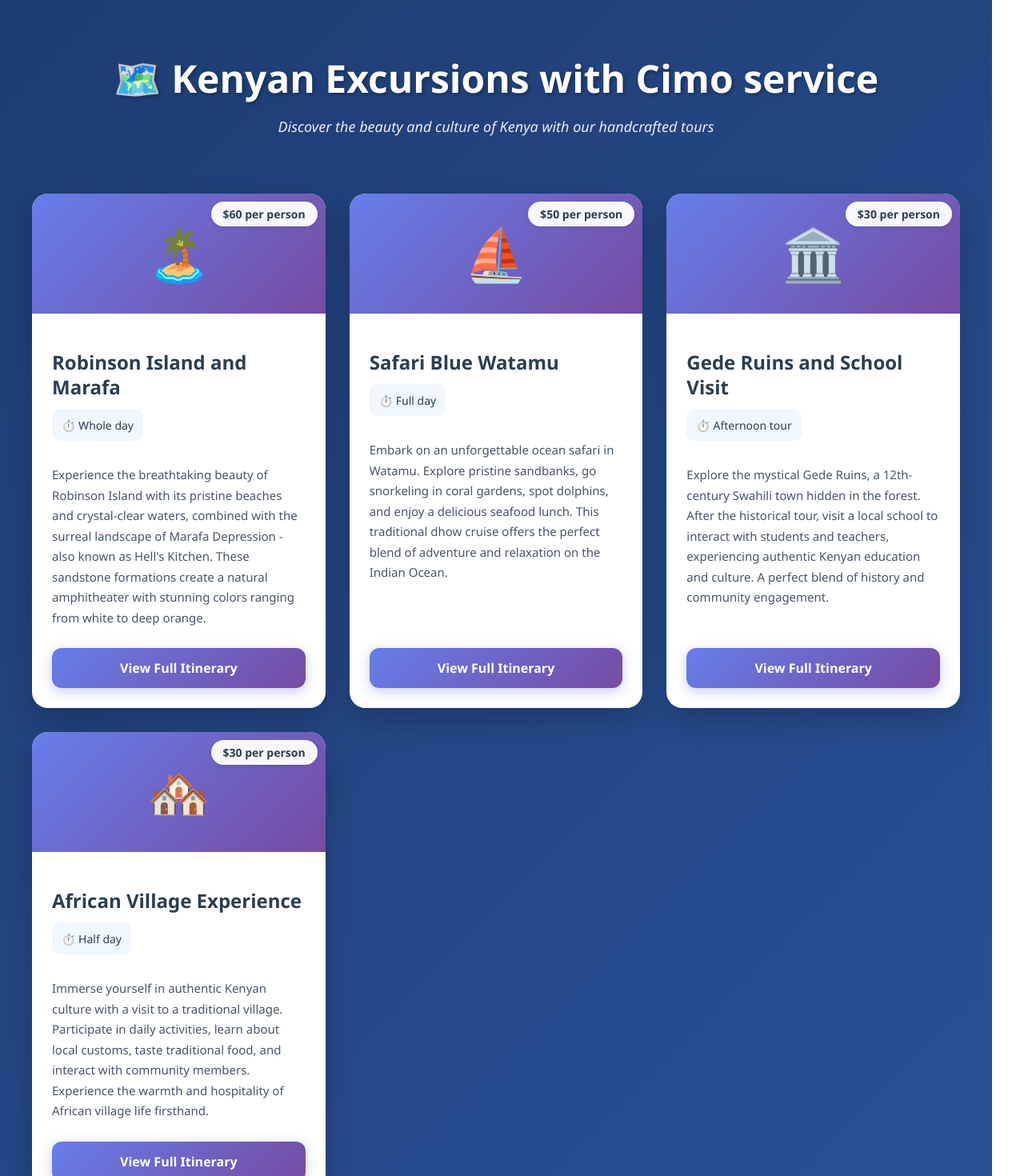
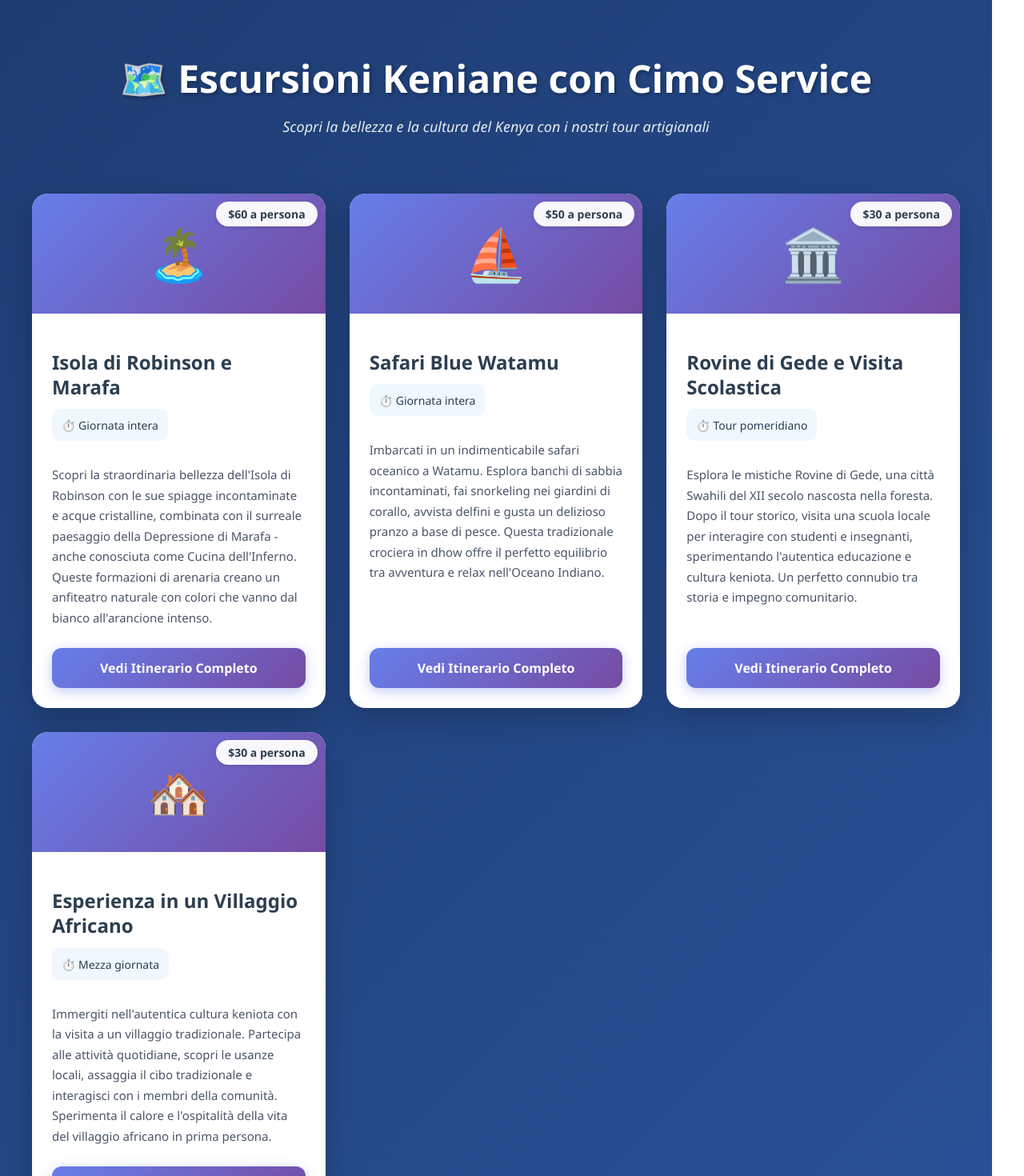
Before and after one commit to Ricky-micky/Excurtions, a React (Vite) app: page / in a window 1280 px wide. Shown: the top 1470 px of the page at 80% size. Built offline with nearby package versions, Linux system fonts and the light colour scheme.

Commit message:
thrd exc test

```diff
--- a/src/Exc.jsx
+++ b/src/Exc.jsx
@@ -9,62 +9,62 @@ export default function Exc() {
   const excursions = [
     {
       id: 1,
-      title: "Robinson Island and Marafa",
+      title: "Isola di Robinson e Marafa",
       shortDesc:
-        "Experience the breathtaking beauty of Robinson Island with its pristine beaches and crystal-clear waters, combined with the surreal landscape of Marafa Depression - also known as Hell's Kitchen. These sandstone formations create a natural amphitheater with stunning colors ranging from white to deep orange.",
-      price: "$60 per person",
-      duration: "Whole day",
+        "Scopri la straordinaria bellezza dell'Isola di Robinson con le sue spiagge incontaminate e acque cristalline, combinata con il surreale paesaggio della Depressione di Marafa - anche conosciuta come Cucina dell'Inferno. Queste formazioni di arenaria creano un anfiteatro naturale con colori che vanno dal bianco all'arancione intenso.",
+      price: "$60 a persona",
+      duration: "Giornata intera",
       image: "🏝️",
-      fullItinerary: `In the morning departure from the hotel (9 AM) with a vehicle.
-It will be a 1 hour ride you shall pass through Malindi town and then on the way you will see a salt factory which supplies salt in Kenya and other countries bordering Kenya.
-Upon arrival we shall get into the island with a canoe then have a little sunbathing on the golden sand.
-At 1 PM lunch is served the "seafood" but drinks are not included.
-After lunch at 3 PM you shall depart the island with a canoe heading to Marafa Canyons.
-Then you shall have a tour into the canyons.
-Later we wait for the sunset.
-Afterwards you shall return back to the hotel.`,
+      fullItinerary: `Al mattino partenza dall'hotel (ore 9:00) con un veicolo.
+Sarà un viaggio di 1 ora attraverso la città di Malindi e lungo il percorso vedrai una fabbrica di sale che fornisce sale in Kenya e in altri paesi confinanti.
+All'arrivo raggiungeremo l'isola con una canoa e faremo un po' di bagni di sole sulla sabbia dorata.
+Alle 13:00 viene servito il pranzo a base di "pesce" ma le bevande non sono incluse.
+Dopo pranzo, alle 15:00, lasceremo l'isola in canoa dirigendoci verso i Canyon di Marafa.
+Poi faremo un tour nei canyon.
+Successivamente aspetteremo il tramonto.
+Dopodiché tornerai in hotel.`,
     },
     {
       id: 2,
       title: "Safari Blue Watamu",
       shortDesc:
-        "Embark on an unforgettable ocean safari in Watamu. Explore pristine sandbanks, go snorkeling in coral gardens, spot dolphins, and enjoy a delicious seafood lunch. This traditional dhow cruise offers the perfect blend of adventure and relaxation on the Indian Ocean.",
-      price: "$50 per person",
-      duration: "Full day",
+        "Imbarcati in un indimenticabile safari oceanico a Watamu. Esplora banchi di sabbia incontaminati, fai snorkeling nei giardini di corallo, avvista delfini e gusta un delizioso pranzo a base di pesce. Questa tradizionale crociera in dhow offre il perfetto equilibrio tra avventura e relax nell'Oceano Indiano.",
+      price: "$50 a persona",
+      duration: "Giornata intera",
       image: "⛵",
-      fullItinerary: `You shall depart from the hotel at 9 AM.
-Have a boat ride towards the marine guided area where you shall do snorkeling "swim with the fish".
-Then go ahead and look for dolphins and turtles.
-Later on you proceed to Mida Creek where you shall see the beautiful starfish and mangroves and some breeding areas for the fish.
-While looking/watching all this you shall also be heading to Sudi Island where you shall be eating all kinds of seafood and if you are not eating seafood you shall be provided with other food.
-After lunch we shall be returning to the hotel, this will be around 3:30 PM.`,
+      fullItinerary: `Partenza dall'hotel alle 9:00.
+Gita in barca verso l'area marina protetta dove farai snorkeling "nuotando con i pesci".
+Poi proseguirai alla ricerca di delfini e tartarughe.
+Successivamente ti dirigerai verso Mida Creek dove vedrai bellissime stelle marine, mangrovie e alcune zone di riproduzione dei pesci.
+Mentre osservi tutto questo, ti dirigerai anche verso l'Isola di Sudi dove potrai gustare ogni tipo di pesce e, se non mangi pesce, ti verranno forniti altri cibi.
+Dopo pranzo torneremo in hotel, intorno alle 15:30.`,
     },
     {
       id: 3,
-      title: "Gede Ruins and School Visit",
+      title: "Rovine di Gede e Visita Scolastica",
       shortDesc:
-        "Explore the mystical Gede Ruins, a 12th-century Swahili town hidden in the forest. After the historical tour, visit a local school to interact with students and teachers, experiencing authentic Kenyan education and culture. A perfect blend of history and community engagement.",
-      price: "$30 per person",
-      duration: "Afternoon tour",
+        "Esplora le mistiche Rovine di Gede, una città Swahili del XII secolo nascosta nella foresta. Dopo il tour storico, visita una scuola locale per interagire con studenti e insegnanti, sperimentando l'autentica educazione e cultura keniota. Un perfetto connubio tra storia e impegno comunitario.",
+      price: "$30 a persona",
+      duration: "Tour pomeridiano",
       image: "🏛️",
-      fullItinerary: `Departure from the hotel in the afternoon by car.
-Then proceed to the ruins where you shall be feeding bananas and groundnuts to monkeys.
-Then have a visit to the ruins with a guide and also hear the history of how the Arabs lived and how they managed their things.
-Later on we proceed to a local school.
-Then go back to the hotel.`,
+      fullItinerary: `Partenza dall'hotel nel pomeriggio in auto.
+Poi prosegui verso le rovine dove darai da mangiare banane e arachidi alle scimmie.
+Poi visiterai le rovine con una guida e ascolterai la storia di come vivevano gli arabi e come gestivano le loro cose.
+Successivamente ci rechiamo in una scuola locale.
+Poi ritorno in hotel.`,
     },
     {
       id: 4,
-      title: "African Village Experience",
+      title: "Esperienza in un Villaggio Africano",
       shortDesc:
-        "Immerse yourself in authentic Kenyan culture with a visit to a traditional village. Participate in daily activities, learn about local customs, taste traditional food, and interact with community members. Experience the warmth and hospitality of African village life firsthand.",
-      price: "$30 per person",
-      duration: "Half day",
+        "Immergiti nell'autentica cultura keniota con la visita a un villaggio tradizionale. Partecipa alle attività quotidiane, scopri le usanze locali, assaggia il cibo tradizionale e interagisci con i membri della comunità. Sperimenta il calore e l'ospitalità della vita del villaggio africano in prima persona.",
+      price: "$30 a persona",
+      duration: "Mezza giornata",
       image: "🏘️",
-      fullItinerary: `Departure from the hotel by car.
-Then go to the village where you will be welcomed by dance and some drama.
-Then later have a tour of the village, see how different things are conducted.
-These activities will be like preparing local houses with tree trunks, preparing flour with maize, making clothes also, drinking beer from coconut tree.`,
+      fullItinerary: `Partenza dall'hotel in auto.
+Poi vai al villaggio dove sarai accolto con danze e recite.
+Successivamente faremo un tour del villaggio, vedendo come si svolgono le diverse attività.
+Queste attività includeranno la preparazione delle case tradizionali con tronchi d'albero, la preparazione della farina con il mais, la realizzazione di vestiti e la degustazione di birra ricavata dall'albero di cocco.`,
     },
   ];
 
@@ -87,10 +87,10 @@ These activities will be like preparing local houses with tree trunks, preparing
             }}
           >
             <p style={{ margin: "5px 0", fontSize: "18px" }}>
-              <strong>💰 Price:</strong> {excursion.price}
+              <strong>💰 Prezzo:</strong> {excursion.price}
             </p>
             <p style={{ margin: "5px 0", fontSize: "18px" }}>
-              <strong>⏱️ Duration:</strong> {excursion.duration}
+              <strong>⏱️ Durata:</strong> {excursion.duration}
             </p>
           </div>
 
@@ -112,7 +112,7 @@ These activities will be like preparing local houses with tree trunks, preparing
                 paddingBottom: "10px",
               }}
             >
-              📋 Detailed Itinerary:
+              📋 Itinerario Dettagliato:
             </p>
             <p
               style={{
@@ -129,8 +129,8 @@ These activities will be like preparing local houses with tree trunks, preparing
         </div>
       ),
       showCloseButton: true,
-      showCancelButton: false, // Removed Cancel button
-      showConfirmButton: false, // Removed Confirm button (Book Now)
+      showCancelButton: false,
+      showConfirmButton: false,
       width: "600px",
       padding: "20px",
       background: "#fff",
@@ -157,7 +157,7 @@ These activities will be like preparing local houses with tree trunks, preparing
             fontWeight: "bold",
           }}
         >
-          🗺️ Kenyan Excursions with Cimo service
+          🗺️ Escursioni Keniane con Cimo Service
         </h1>
 
         <p
@@ -169,7 +169,8 @@ These activities will be like preparing local houses with tree trunks, preparing
             fontStyle: "italic",
           }}
         >
-          Discover the beauty and culture of Kenya with our handcrafted tours
+          Scopri la bellezza e la cultura del Kenya con i nostri tour
+          artigianali
         </p>
 
         <div
@@ -311,7 +312,7 @@ These activities will be like preparing local houses with tree trunks, preparing
                       "0 4px 15px rgba(102, 126, 234, 0.4)";
                   }}
                 >
-                  View Full Itinerary
+                  Vedi Itinerario Completo
                 </button>
               </div>
             </div>
@@ -327,8 +328,8 @@ These activities will be like preparing local houses with tree trunks, preparing
             padding: "20px",
           }}
         >
-          ✨ All tours include hotel pickup and drop-off • Professional guides •
-          Best price guaranteed
+          ✨ Tutti i tour includono pickup e rientro in hotel • Guide
+          professionali • Miglior prezzo garantito
         </div>
       </div>
     </div>
```
